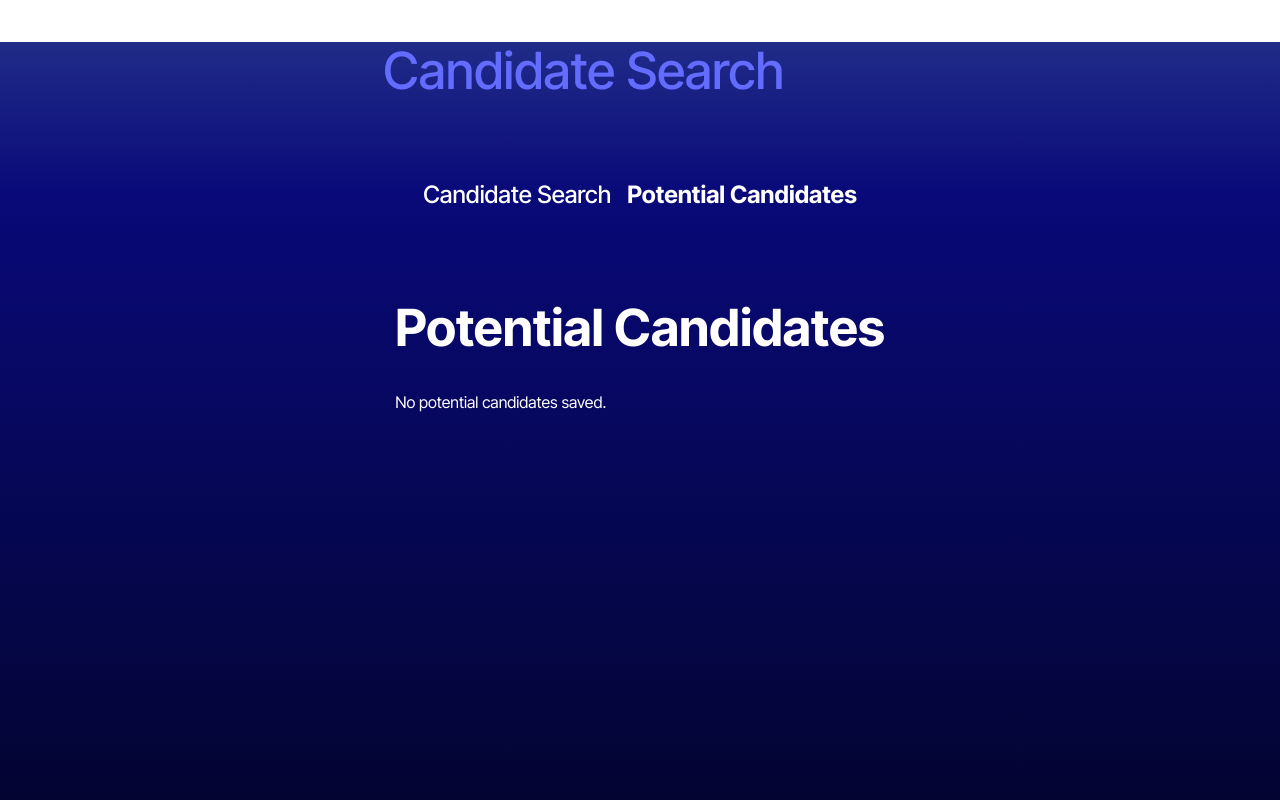
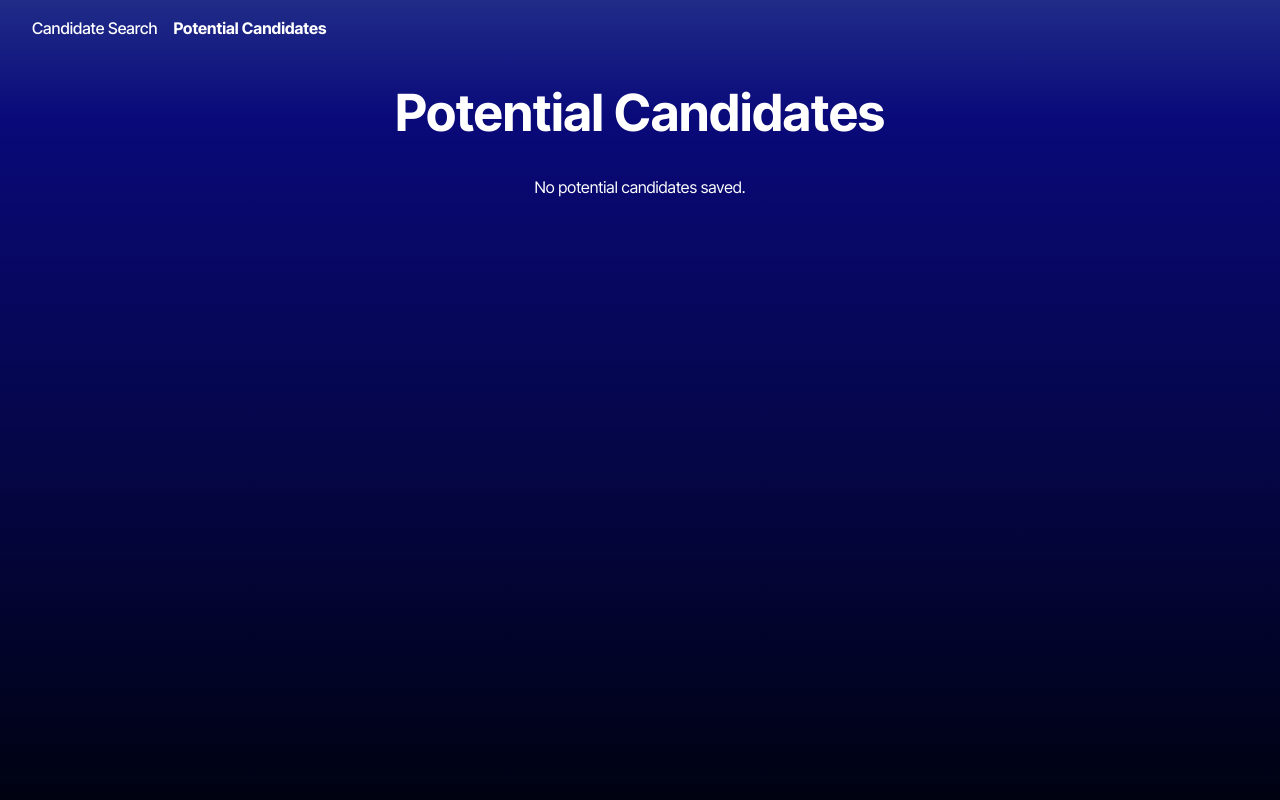
Before and after one commit to NickDavis07/Candidate-Search, a React (Vite) app: page /SavedCandidates in a window 1280 px wide. Shown: the top 800 px of the page. Built offline with nearby package versions, Linux system fonts and the light colour scheme.

Commit message:
added styling to both pages. Roughly matches Module 13 AC.

```diff
--- a/src/components/CandidateCard.tsx
+++ b/src/components/CandidateCard.tsx
@@ -6,18 +6,16 @@ interface CandidateCardProps {
 }
 
 const CandidateCard: React.FC<CandidateCardProps> = ({ candidate }) => {
-  console.log('CandidateCard Props:', candidate); // Debugging line
   return (
     <div className="candidate-card">
-      <img src={candidate.avatar_url} alt={`${candidate.name}'s avatar`} />
-      <h2>{candidate.name}</h2>
-      <p>Username: {candidate.login}</p>
-      <p>Location: {candidate.location}</p>
-      <p>Email: {candidate.email}</p>
-      <p>Company: {candidate.company}</p>
-      <a href={candidate.html_url} target="_blank" rel="noopener noreferrer">
-        GitHub Profile
-      </a>
+      <img src={candidate.avatar_url} alt={`${candidate.name}'s avatar`} className="candidate-avatar" />
+      <div className="candidate-info">
+        <h2>{candidate.name} <span>({candidate.login})</span></h2>
+        <p>Location: {candidate.location}</p>
+        <p>Email: <a href={`mailto:${candidate.email}`}>{candidate.email}</a></p>
+        <p>Company: {candidate.company}</p>
+        <a href={candidate.html_url} target="_blank" rel="noopener noreferrer">GitHub Profile</a>
+      </div>
     </div>
   );
 };
--- a/src/components/Nav.tsx
+++ b/src/components/Nav.tsx
@@ -4,34 +4,25 @@ const Nav = () => {
   const currentPage = useLocation().pathname;
 
   return (
-    <nav>
-      <h1>
-        <Link to='/' id='logo'>
-          Candidate Search
-        </Link>
-      </h1>
-      <ul className='nav nav-tabs'>
-        <li className='nav-item'>
-          <h2>
+    <nav className="nav">
+      <ul className="nav-tabs">
+        <li className="nav-item">
           <Link
-              to='/'
+            to="/"
             className={currentPage === '/' ? 'nav-link active' : 'nav-link'}
           >
             Candidate Search
           </Link>
-          </h2>
         </li>
-        <li className='nav-item'>
-          <h2>
+        <li className="nav-item">
           <Link
-              to='/SavedCandidates'
+            to="/SavedCandidates"
             className={
               currentPage === '/SavedCandidates' ? 'nav-link active' : 'nav-link'
             }
           >
             Potential Candidates
           </Link>
-          </h2>
         </li>
       </ul>
     </nav>
--- a/src/index.css
+++ b/src/index.css
@@ -98,20 +98,30 @@ tbody tr:nth-child(odd) {
   display: flex;
   justify-content: flex-start;
   padding: 1em 2em;
+  position: absolute;
+  top: 0;
+  left: 0;
+}
+
+.nav-tabs {
+  display: flex;
+  list-style: none;
+  padding: 0;
+  margin: 0;
 }
 
 .nav-item {
-  padding: 0 0.5rem;
-  list-style: none;
+  margin-right: 1em;
 }
 
 .nav-link {
   color: #fff;
   text-decoration: none;
+  font-size: 1.0em; /* Smaller text */
 }
 
-.active {
-  font-weight: 700;
+.nav-link.active {
+  font-weight: bold;
 }
 
 .table {
--- a/src/main.tsx
+++ b/src/main.tsx
@@ -1,7 +1,6 @@
 import ReactDOM from 'react-dom/client';
 import { createBrowserRouter, RouterProvider } from 'react-router-dom';
 import './index.css';
-
 import App from './App.tsx';
 import CandidateSearch from './pages/CandidateSearch.tsx';
 import SavedCandidates from './pages/SavedCandidates.tsx';
--- /dev/null
+++ b/src/pages/CandidateSearch.css
@@ -0,0 +1,70 @@
+.candidate-search {
+  text-align: center;
+  color: white;
+  margin-top: 50px;
+}
+
+.candidate-container {
+  display: flex;
+  flex-direction: column;
+  align-items: center;
+}
+
+.candidate-card {
+  background-color: #000;
+  border-radius: 10px;
+  padding: 20px;
+  width: 300px;
+  text-align: left;
+}
+
+.candidate-avatar {
+  width: 100%;
+  border-radius: 10px;
+}
+
+.candidate-info {
+  margin-top: 10px;
+}
+
+.candidate-info h2 {
+  font-size: 1.5em;
+  margin-bottom: 10px;
+}
+
+.candidate-info p {
+  margin: 5px 0;
+}
+
+.candidate-info a {
+  color: #646cff;
+}
+
+.buttons {
+  display: flex;
+  justify-content: center;
+  margin-top: 20px;
+}
+
+.button {
+  display: flex; /* Add flexbox properties */
+  justify-content: center; /* Center horizontally */
+  align-items: center; /* Center vertically */
+  border-radius: 50%;
+  border: none;
+  width: 60px; /* Ensure equal width and height */
+  height: 60px; /* Ensure equal width and height */
+  font-size: 1.5em;
+  font-weight: bold;
+  color: white;
+  cursor: pointer;
+  margin: 0 10px;
+}
+
+.button.minus {
+  background-color: red;
+}
+
+.button.plus {
+  background-color: green;
+}
--- a/src/pages/CandidateSearch.tsx
+++ b/src/pages/CandidateSearch.tsx
@@ -3,6 +3,7 @@ import { searchGithub } from '../api/API';
 import CandidateCard from '../components/CandidateCard';
 import { saveCandidate } from '../utils/localStorage';
 import { Candidate } from '../interfaces/Candidate.interface';
+import './CandidateSearch.css';
 
 const CandidateSearch = () => {
   const [candidate, setCandidate] = useState<Candidate | null>(null);
@@ -11,7 +12,6 @@ const CandidateSearch = () => {
     const fetchCandidate = async () => {
       const candidates = await searchGithub();
       if (candidates.length > 0) {
-        console.log('Fetched Candidate:', candidates[0]); // Debugging line
         setCandidate(candidates[0]);
       }
     };
@@ -35,12 +35,15 @@ const CandidateSearch = () => {
   };
 
   return (
-    <div>
+    <div className="candidate-search">
+      <h1>Candidate Search</h1>
       {candidate ? (
-        <div>
+        <div className="candidate-container">
           <CandidateCard candidate={candidate} />
-          <button onClick={handleSaveCandidate}>+</button>
-          <button onClick={fetchNextCandidate}>-</button>
+          <div className="buttons">
+            <button className="button minus" onClick={fetchNextCandidate}>-</button>
+            <button className="button plus" onClick={handleSaveCandidate}>+</button>
+          </div>
         </div>
       ) : (
         <p>No more candidates available</p>
--- /dev/null
+++ b/src/pages/SavedCandidates.css
@@ -0,0 +1,5 @@
+.candidate-search {
+    text-align: center;
+    color: white;
+    margin-top: 50px;
+  }
--- a/src/pages/SavedCandidates.tsx
+++ b/src/pages/SavedCandidates.tsx
@@ -2,6 +2,7 @@ import React, { useEffect, useState } from 'react';
 import { getSavedCandidates } from '../utils/localStorage';
 import { Candidate } from '../interfaces/Candidate.interface';
 import CandidateList from '../components/CandidateList';
+import './SavedCandidates.css';
 
 const SavedCandidates: React.FC = () => {
   const [candidates, setCandidates] = useState<Candidate[]>([]);
@@ -12,7 +13,7 @@ const SavedCandidates: React.FC = () => {
   }, []);
 
   return (
-    <div>
+    <div className='candidate-search'>
       <h1>Potential Candidates</h1>
       {candidates.length > 0 ? (
         <CandidateList candidates={candidates} />
```
Lines whose indentation alone changed are shown as unchanged.
